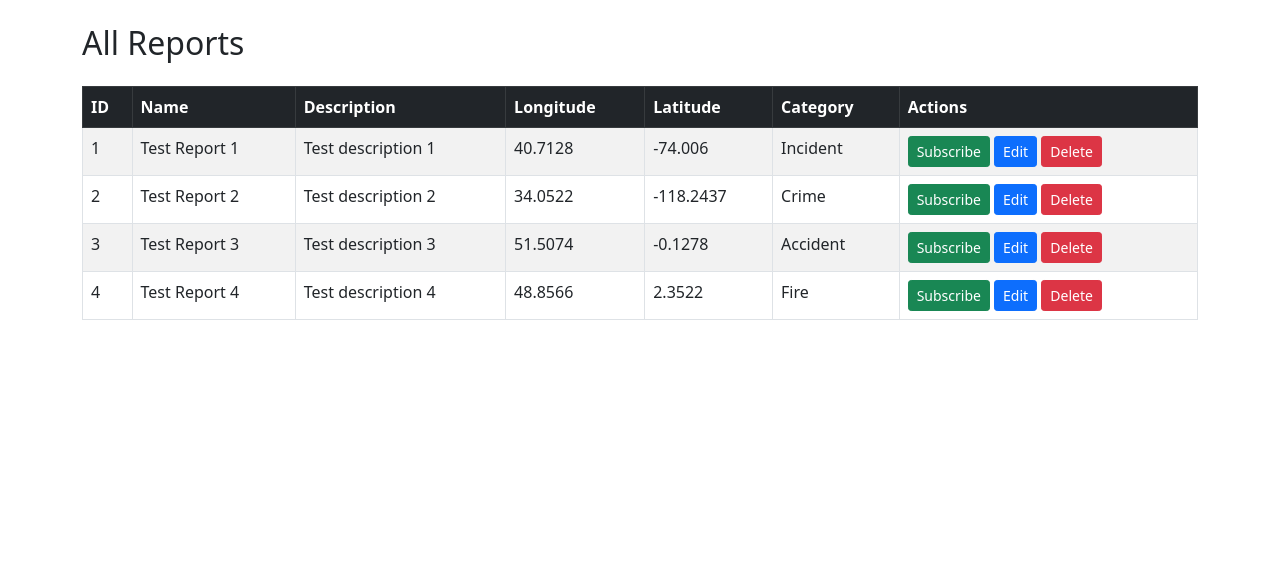
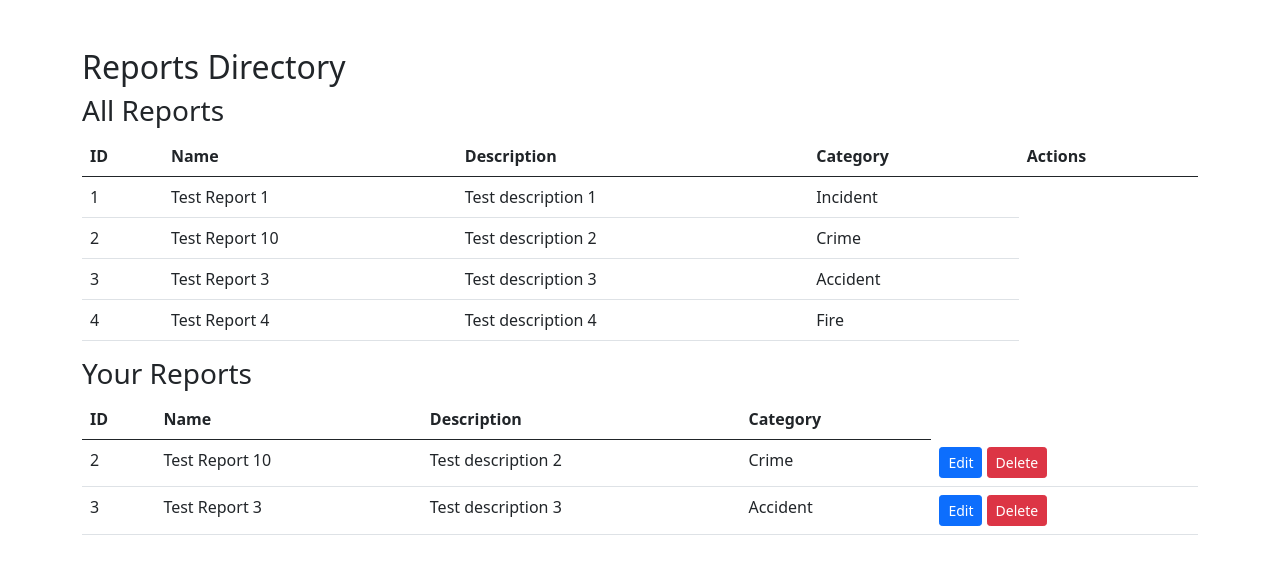
Before and after one commit to Kiizon/CypressAppNew, a Flask app: page /reports in a window 1280 px wide. Shown: the part 56-630 px from the top of the page. Run offline with Flask 3, Linux system fonts and the light colour scheme; a user stored in the database is signed in; data comes from the database, SQL or seed files in the repository; both versions use the stored data as it was after the commit.

Commit message:
added edit

```diff
--- a/app.py
+++ b/app.py
@@ -19,13 +19,13 @@
 db.init_app(app)
 
 # Route to create the database tables
-@app.before_request
-def create_tables():
-    db.drop_all()
+@app.cli.command('init-db')
+def init_db():
+    """Create all tables and insert test data"""
     db.create_all()  # Create all tables defined by SQLAlchemy models
-    add_test_users()
-    insert_test_reports()
-
+    add_test_users()  # Add test users if needed
+    insert_test_reports()  # Insert test reports if needed
+    print("Database initialized and test data added.")
 
 def add_test_users():
     # List of test users with predefined usernames, emails, and passwords
@@ -151,9 +151,13 @@
 
 @app.route('/reports', methods=['GET'])
 def reports():
-    reports = Report.query.all()
+    user_type = session.get('user_type')
 
-    return render_template('view_reports.html', reports=reports)
+    user_id = session.get('user_id')
+    reportsAll = Report.query.all()  # Admin sees all reports
+    reports = Report.query.filter_by(user_id=user_id).all()  # User sees only their reports
+
+    return render_template('view_reports.html', user_type=user_type, reports=reports, reportsAll=reportsAll)
 
 @app.route('/map')
 def map():
@@ -175,5 +179,27 @@
 def logs():
     return render_template('placeholder.html', page_title='View Logs')
 
+@app.route('/edit_report/<int:report_id>', methods=['GET', 'POST'])
+def edit_report(report_id):
+    report = Report.query.get_or_404(report_id)
+
+    if session.get('user_type') == 0 or report.user_id == session.get('user_id'):
+        if request.method == 'POST':
+            # Update report details based on form input
+            report.name = request.form['name']
+            report.description = request.form['description']
+            report.category = request.form['category']
+            report.address = request.form['address']  # Saving the address (optional)
+            report.longitude = request.form['longitude']
+            report.latitude = request.form['latitude']
+
+            db.session.commit()
+            return redirect(url_for('reports'))
+
+        return render_template('edit_report.html', report=report)
+
+    else:
+        return redirect(url_for('reports'))
+
 if __name__ == '__main__':
     app.run(debug=True)
--- a/templates/view_reports.html
+++ b/templates/view_reports.html
@@ -3,27 +3,54 @@
 <head>
     <meta charset="UTF-8">
     <meta name="viewport" content="width=device-width, initial-scale=1.0">
-    <title>View Reports</title>
+    <title>Reports</title>
     <link href="https://cdn.jsdelivr.net/npm/bootstrap@5.1.0/dist/css/bootstrap.min.css" rel="stylesheet">
 </head>
 <body>
 
-    <!-- Navbar -->
-    {% include 'navbar.html' %}  <!-- Assuming your navbar is reusable -->
+    {% include 'navbar.html' %}
 
-    <!-- Main Container -->
-    <div class="container mt-4">
-        <h2 class="mb-4">All Reports</h2>
-        <table class="table table-bordered table-striped">
-            <thead class="table-dark">
+    <div class="container mt-5">
+        <h2>Reports Directory</h2>
+
+            <h3>All Reports</h3>
+            <table class="table">
+                <thead>
                     <tr>
                         <th>ID</th>
                         <th>Name</th>
                         <th>Description</th>
-                    <th>Longitude</th>
-                    <th>Latitude</th>
                         <th>Category</th>
                         <th>Actions</th>
+                    </tr>
+                </thead>
+                <tbody>
+                    {% for report in reportsAll %}
+                        <tr>
+                            <td>{{ report.id }}</td>
+                            <td>{{ report.name }}</td>
+                            <td>{{ report.description }}</td>
+                            <td>{{ report.category }}</td>
+                                    {% if session['user_type'] == 0 %} <!-- Admin View -->
+                            <td>
+ <a href="{{ url_for('edit_report', report_id=report.id) }}" class="btn btn-primary btn-sm">Edit</a>
+                                <a href="" class="btn btn-danger btn-sm">Delete</a>
+                            </td>
+                                                {% endif %}
+
+                        </tr>
+                    {% endfor %}
+                </tbody>
+            </table>
+
+            <h3>Your Reports</h3>
+            <table class="table">
+                <thead>
+                    <tr>
+                        <th>ID</th>
+                        <th>Name</th>
+                        <th>Description</th>
+                        <th>Category</th>
                     </tr>
                 </thead>
                 <tbody>
@@ -32,21 +59,18 @@
                             <td>{{ report.id }}</td>
                             <td>{{ report.name }}</td>
                             <td>{{ report.description }}</td>
-                    <td>{{ report.longitude }}</td>
-                    <td>{{ report.latitude }}</td>
                             <td>{{ report.category }}</td>
                                                         <td>
-                        <a href="" class="btn btn-success btn-sm">Subscribe</a>
-                        <a href="" class="btn btn-primary btn-sm">Edit</a>
-                        <a href="" class="btn btn-danger btn-sm" onclick="return confirm('Are you sure you want to delete this report?');">Delete</a>
+ <a href="{{ url_for('edit_report', report_id=report.id) }}" class="btn btn-primary btn-sm">Edit</a>
+                                                            <a href="" class="btn btn-danger btn-sm">Delete</a>
                             </td>
+
                         </tr>
                     {% endfor %}
                 </tbody>
             </table>
     </div>
 
-    <!-- Bootstrap JS -->
     <script src="https://cdn.jsdelivr.net/npm/bootstrap@5.1.0/dist/js/bootstrap.bundle.min.js"></script>
 </body>
 </html>
```
Also changed, not shown: templates/edit_report.html (added, +90 -0 lines), instance/users.db. Lines whose indentation alone changed are shown as unchanged.
